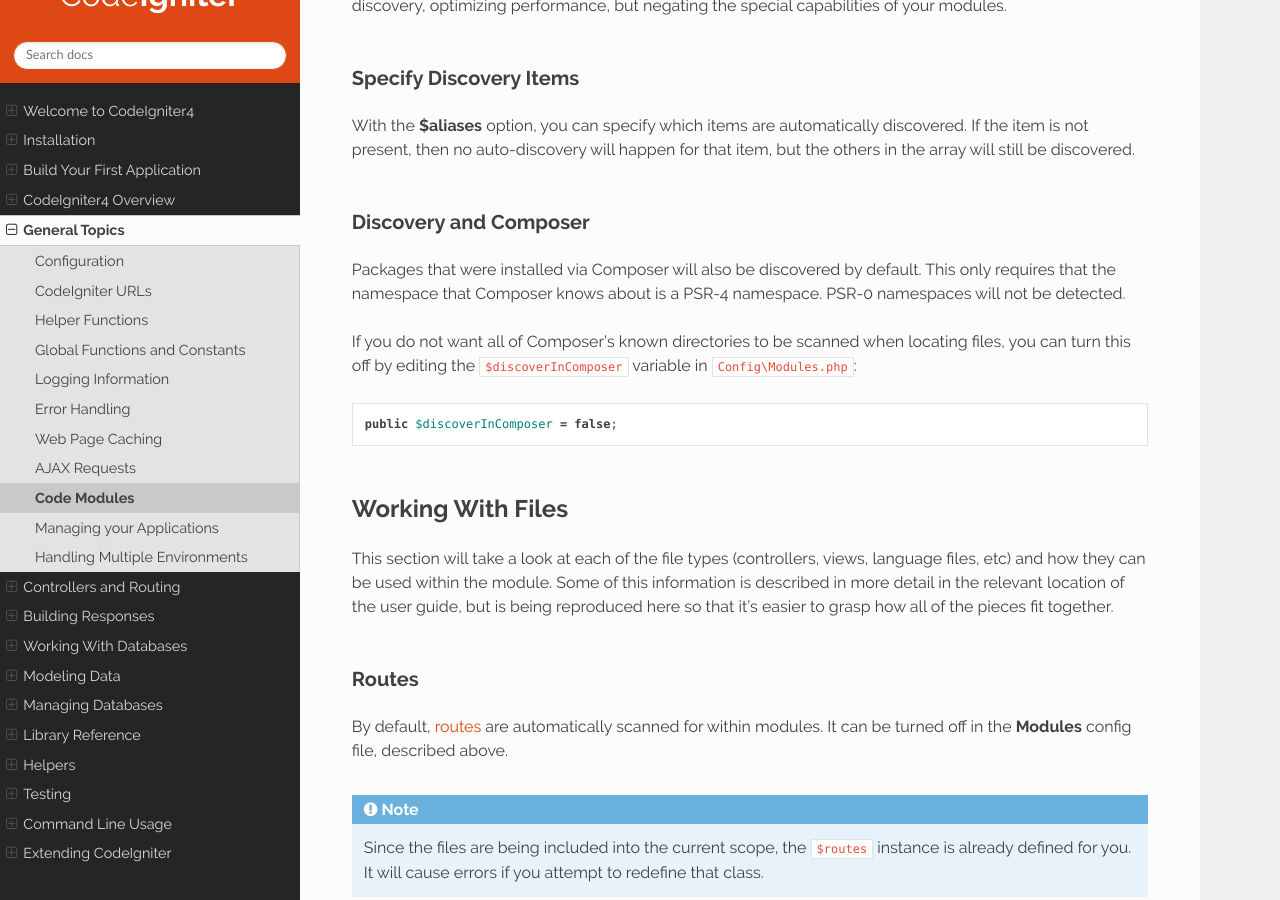
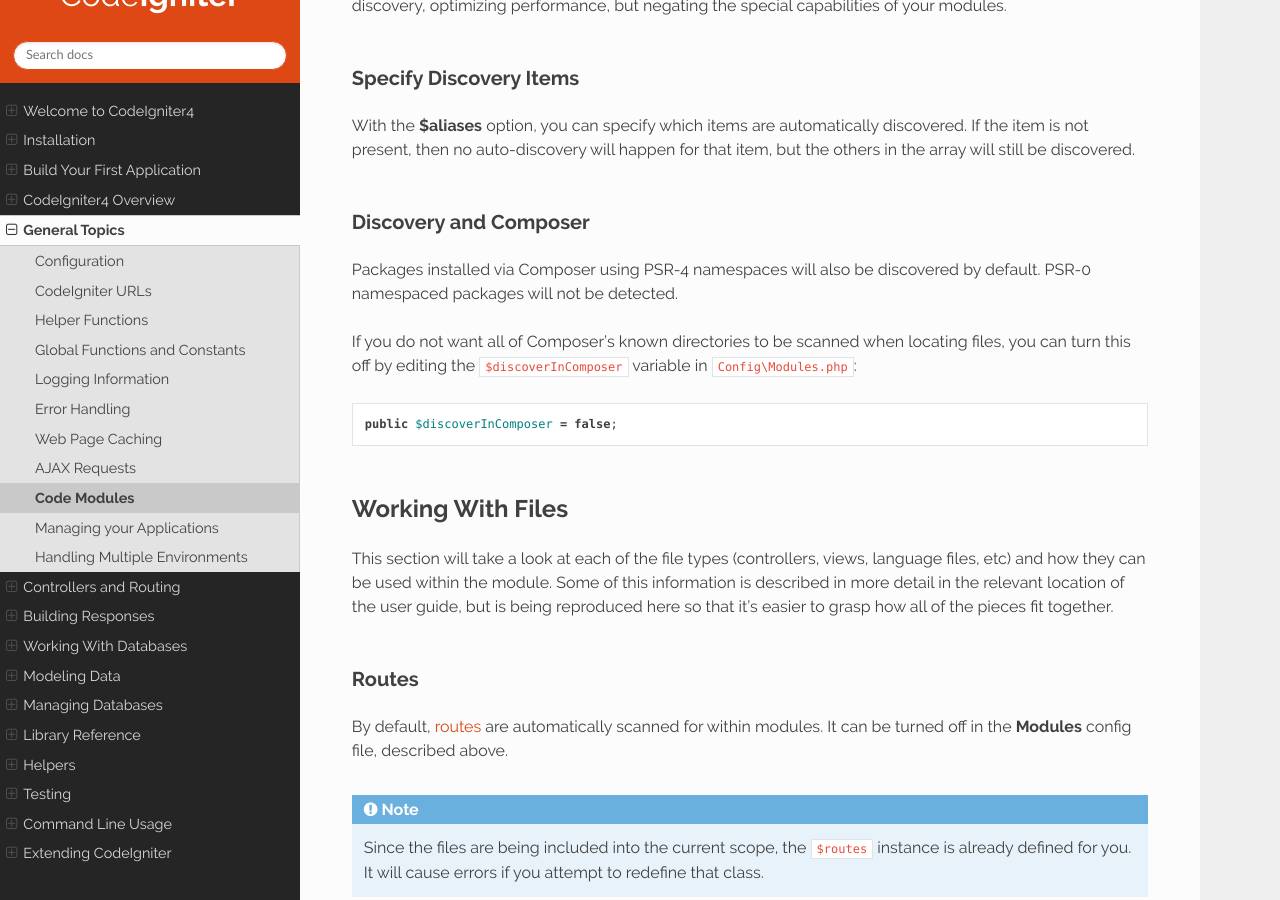
Before and after one commit to NEKOGET/ci4_user_guide_src, a Sphinx documentation site: the page built from source/general/modules.rst, in a window 1280 px wide and 900 px high, scrolled down 3139 px. Built offline with Sphinx 7.4.7 and the Read the Docs theme 2.0.0, drawn with Linux system fonts in a browser that asks for light colours.

Commit message:
docs: improve explanation

```diff
--- a/source/general/modules.rst
+++ b/source/general/modules.rst
@@ -128,8 +128,8 @@ present, then no auto-discovery will happen for that item, but the others in the
 Discovery and Composer
 ======================
 
-Packages that were installed via Composer will also be discovered by default. This only requires that the namespace
-that Composer knows about is a PSR-4 namespace. PSR-0 namespaces will not be detected.
+Packages installed via Composer using PSR-4 namespaces will also be discovered by default.
+PSR-0 namespaced packages will not be detected.
 
 If you do not want all of Composer's known directories to be scanned when locating files, you can turn this off
 by editing the ``$discoverInComposer`` variable in ``Config\Modules.php``::
```
